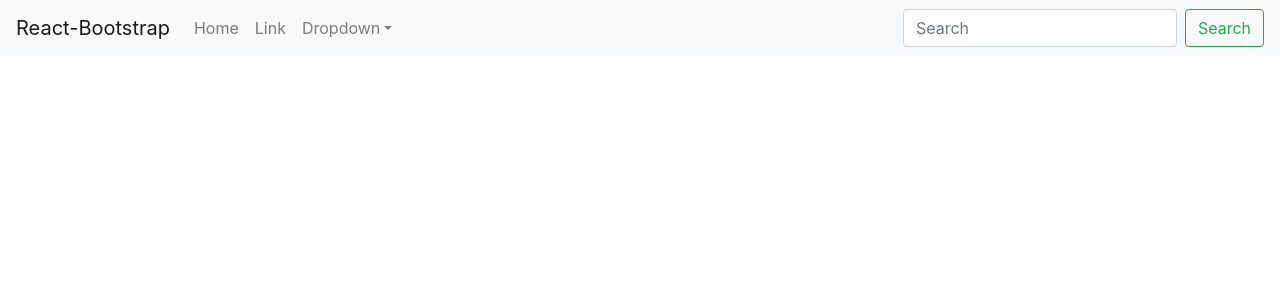
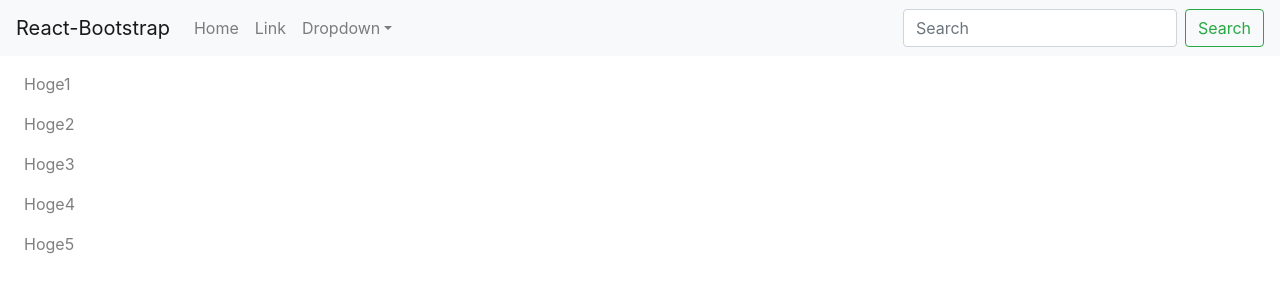
Before and after one commit to kdnakt/react-on-docker, a React (Create React App) app in the folder react/react-sample/: page / in a window 1280 px wide. Shown: the top 300 px of the page. Built offline with nearby package versions, Linux system fonts and the light colour scheme.

Commit message:
add sidemenu

```diff
--- a/react/react-sample/src/App.tsx
+++ b/react/react-sample/src/App.tsx
@@ -4,7 +4,7 @@ import {
 } from 'react-bootstrap';
 
 const App: React.FC = () => {
-  return (
+  return (<>
     <Navbar bg="light" expand="lg">
       <Navbar.Brand href="#home">React-Bootstrap</Navbar.Brand>
       <Navbar.Toggle aria-controls="basic-navbar-nav" />
@@ -26,7 +26,17 @@ const App: React.FC = () => {
         </Form>
       </Navbar.Collapse>
     </Navbar>
-  );
+
+    <Navbar>
+      <Nav className="flex-column" variant="pills">
+        <Nav.Link>Hoge1</Nav.Link>
+        <Nav.Link>Hoge2</Nav.Link>
+        <Nav.Link>Hoge3</Nav.Link>
+        <Nav.Link>Hoge4</Nav.Link>
+        <Nav.Link>Hoge5</Nav.Link>
+      </Nav>
+    </Navbar>
+  </>);
 }
 
 export default App;
```
